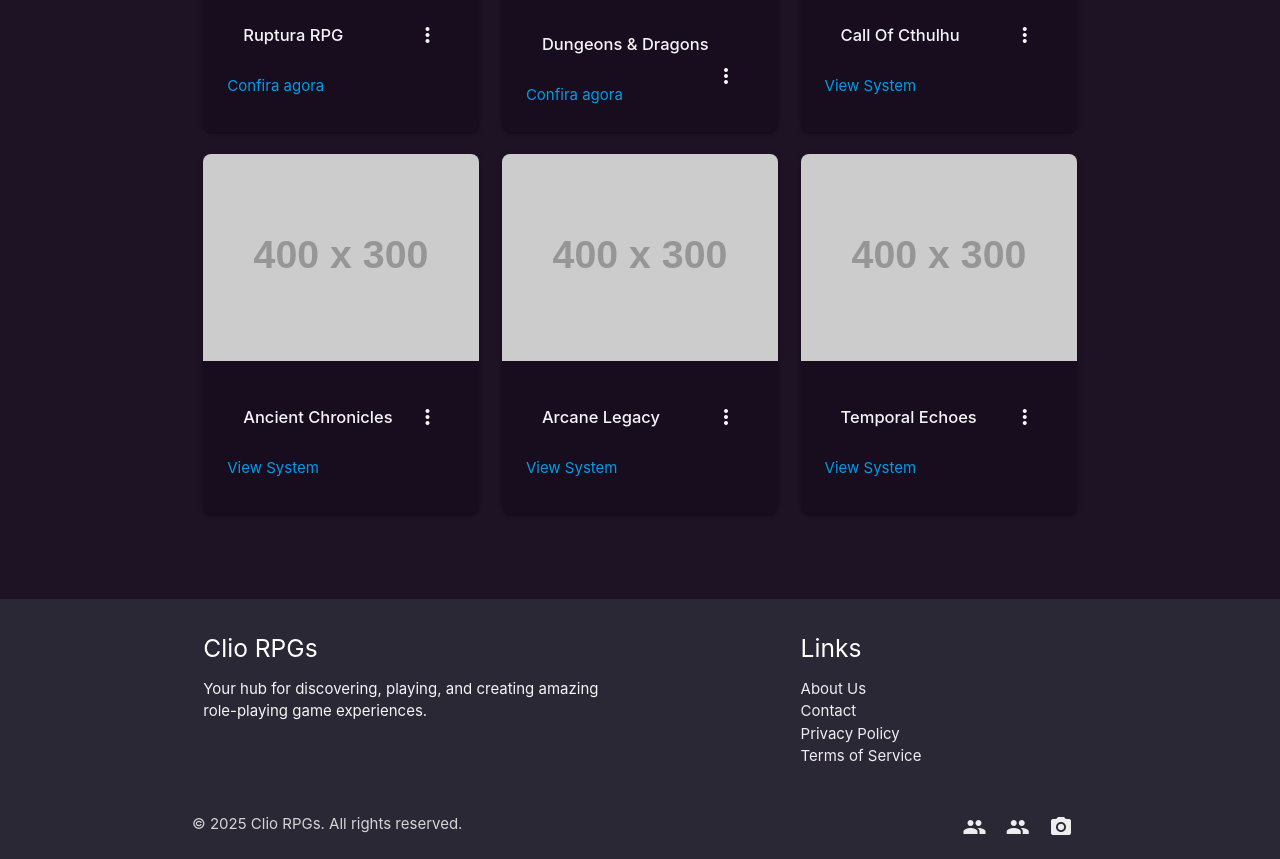
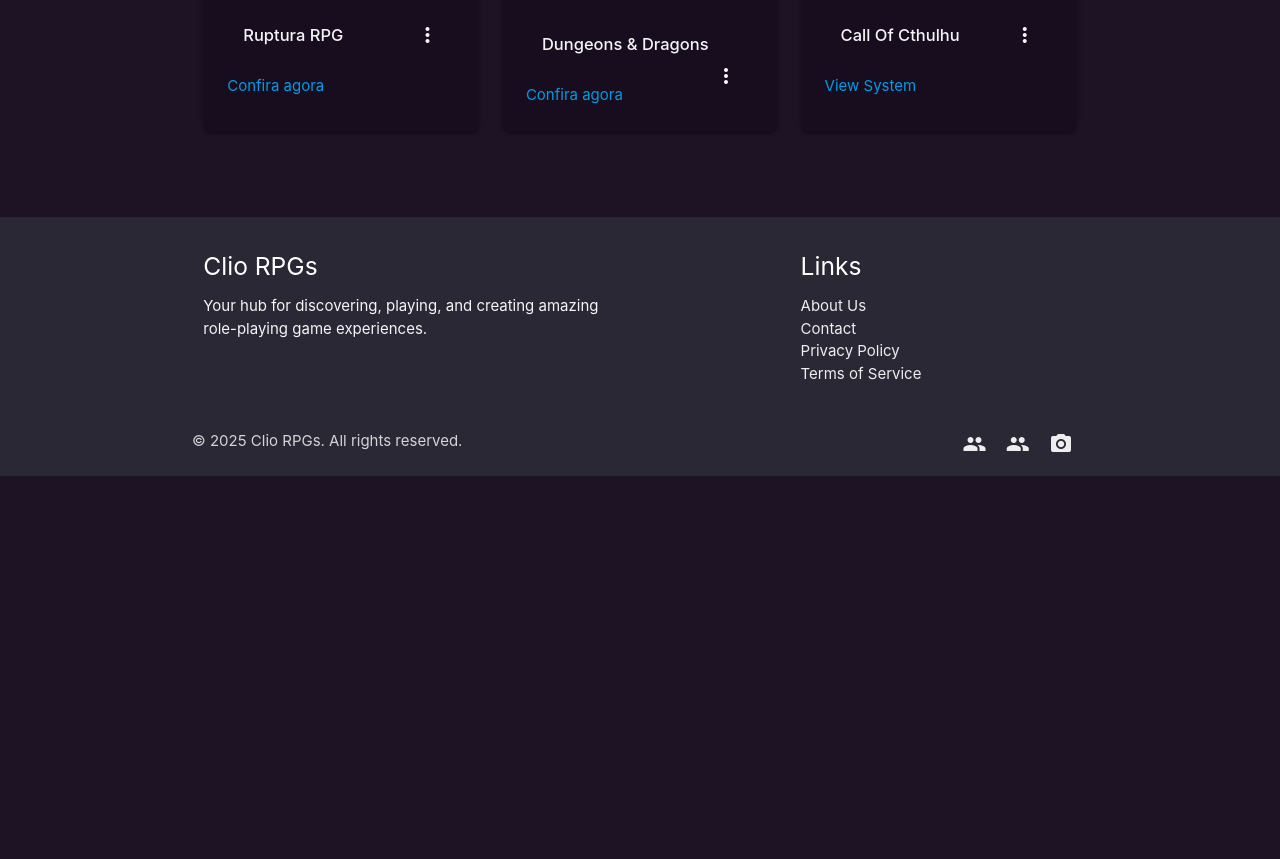
Before and after one commit to conradodiegom/clio-rpgs, a website: page explorar.html in a window 1280 px wide. Shown: the part 524-1383 px from the top of the page. After the commit the page ends 1000 px from the top, so only its background shows below. Drawn offline with nearby package versions, Linux system fonts and the light colour scheme; placeholder pictures from the web are drawn by us.

Commit message:
Update explorar.html

```diff
--- a/explorar.html
+++ b/explorar.html
@@ -39,13 +39,13 @@
 
     <main>
         <div class="container">
-            <h2 style="margin-top: 40px;">Explore Systems & Adventures</h2>
+            <h2 style="margin-top: 40px;">Explore sistemas e aventyras</h2>
 
             <div class="row">
                 <div class="input-field col s12">
                     <i class="material-icons prefix">search</i>
                     <input id="search" type="text" class="validate">
-                    <label for="search">Search Systems or Adventures</label>
+                    <label for="search">Procure por sistemas ou aventuras</label>
                 </div>
             </div>
         <!--Cards-->
@@ -97,55 +97,6 @@
                         </div>
                     </div>
                 </div>
-
-                 <div class="col s12 m6 l4">
-                    <div class="card small reveal">
-                        <div class="card-image waves-effect waves-block waves-light">
-                            <img class="activator" src="https://via.placeholder.com/400x300.png?text=Ancient+Chronicles">
-                        </div>
-                        <div class="card-content">
-                            <span class="card-title activator grey-text text-lighten-4">Ancient Chronicles<i class="material-icons right">more_vert</i></span>
-                            <p><a href="#">View System</a></p>
-                        </div>
-                        <div class="card-reveal">
-                            <span class="card-title grey-text text-darken-4">Ancient Chronicles<i class="material-icons right">close</i></span>
-                            <p>Delve into a world of forgotten histories and powerful ancient artifacts. A medieval fantasy experience.</p>
-                        </div>
-                    </div>
-                </div>
-                <div class="col s12 m6 l4">
-                    <div class="card small reveal">
-                        <div class="card-image waves-effect waves-block waves-light">
-                            <img class="activator" src="https://via.placeholder.com/400x300.png?text=Arcane+Legacy">
-                        </div>
-                        <div class="card-content">
-                            <span class="card-title activator grey-text text-lighten-4">Arcane Legacy<i class="material-icons right">more_vert</i></span>
-                            <p><a href="#">View System</a></p>
-                        </div>
-                        <div class="card-reveal">
-                            <span class="card-title grey-text text-darken-4">Arcane Legacy<i class="material-icons right">close</i></span>
-                            <p>A magic-focused RPG with a unique spellcasting system and deep mystical lore.</p>
-                        </div>
-                    </div>
-                </div>
-
-                <div class="col s12 m6 l4">
-                    <div class="card small reveal">
-                        <div class="card-image waves-effect waves-block waves-light">
-                            <img class="activator" src="https://via.placeholder.com/400x300.png?text=Temporal+Echoes">
-                        </div>
-                        <div class="card-content">
-                            <span class="card-title activator grey-text text-lighten-4">Temporal Echoes<i class="material-icons right">more_vert</i></span>
-                            <p><a href="#">View System</a></p>
-                        </div>
-                        <div class="card-reveal">
-                            <span class="card-title grey-text text-darken-4">Temporal Echoes<i class="material-icons right">close</i></span>
-                            <p>A time-travel RPG with paradoxes and alternate realities. Shape the past, present, and future.</p>
-                        </div>
-                    </div>
-                </div>
-            </div>
-        </div>
     </main>
 
    <footer class="page-footer">
```
